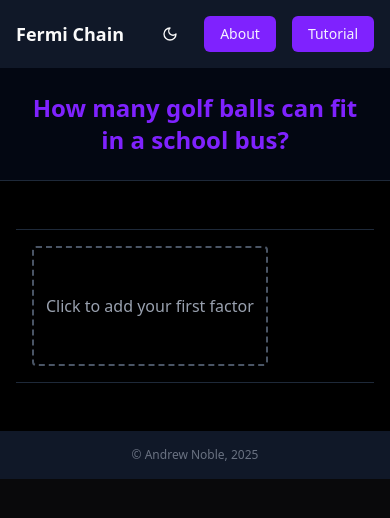
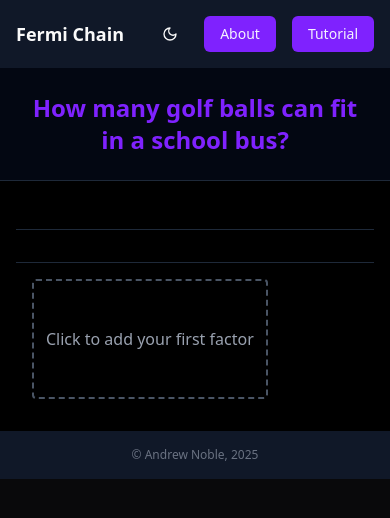
Before and after one commit to andrew-noble/fermi-chain, a React (Vite) app in the folder frontend/: page / in a window 390 px wide. Shown: the top 518 px of the page. Built offline with nearby package versions, Linux system fonts and the light colour scheme.

Commit message:
basic responsivity start

```diff
--- a/frontend/src/App.tsx
+++ b/frontend/src/App.tsx
@@ -2,8 +2,8 @@ import UnitSelectionArea from "@/components/unit-selection/UnitSelectionArea";
 import ResultsArea from "@/components/results/ResultsArea";
 import FermiChainArea from "@/components/fermi-chain/FermiChainArea";
 
-import MainLayout from "./components/layouts/MainLayout";
-import GameLayout from "./components/layouts/GameLayout";
+import RootLayout from "./components/layouts/RootLayout";
+import ResponsiveGameLayout from "./components/layouts/ResponsiveGameLayout";
 
 import useTheme from "@/hooks/useTheme";
 
@@ -14,10 +14,10 @@ import useChainReducer from "./hooks/game/useChainReducer";
 function App() {
   const chain = useChainReducer();
   const editor = useEditorReducer();
-  const { toggleTheme } = useTheme();
+  const toggleTheme = useTheme();
 
   return (
-    <MainLayout
+    <RootLayout
       topbar={<TopBar onToggleTheme={toggleTheme} />}
       hero={
         <p className="text-2xl md:text-3xl lg:text-4xl text-primary font-bold">
@@ -26,8 +26,8 @@ function App() {
       }
       footer={<p>© Andrew Noble, {new Date().getFullYear()}</p>}
     >
-      <GameLayout
-        top={
+      <ResponsiveGameLayout
+        unitSelection={
           <UnitSelectionArea
             show={chain.state.mode.type !== "INIT"}
             units={chain.state.question.usefulUnitList}
@@ -35,8 +35,8 @@ function App() {
             onAddDenominator={editor.actions.addUnitToDenominator}
           />
         }
-        middle={<FermiChainArea chain={chain} editor={editor} />}
-        bottom={
+        fermiChain={<FermiChainArea chain={chain} editor={editor} />}
+        results={
           <ResultsArea
             show={
               chain.state.mode.type !== "INIT" &&
@@ -47,7 +47,7 @@ function App() {
           />
         }
       />
-    </MainLayout>
+    </RootLayout>
   );
 }
 
--- /dev/null
+++ b/frontend/src/components/layouts/DesktopLayout.tsx
@@ -0,0 +1,24 @@
+interface GameLayoutProps {
+  top: React.ReactNode;
+  middle: React.ReactNode;
+  bottom: React.ReactNode;
+}
+
+export default function GameLayout({ top, middle, bottom }: GameLayoutProps) {
+  return (
+    <div className="flex flex-col min-h-0">
+      {/* Top Row */}
+      <div className="p-4 border-b border-gray-200 dark:border-gray-800">
+        {top}
+      </div>
+
+      {/* Middle Row */}
+      <div className="flex-1 p-4 overflow-auto border-b border-gray-200 dark:border-gray-800">
+        {middle}
+      </div>
+
+      {/* Bottom Row */}
+      <div className="p-4">{bottom}</div>
+    </div>
+  );
+}
--- a/frontend/src/components/layouts/GameLayout.tsx
+++ b/frontend/src/components/layouts/MobileLayout.tsx
@@ -1,11 +1,14 @@
-// components/layouts/ThreeRowGridLayout.tsx
-interface GameLayoutProps {
+interface MobileLayoutProps {
   top: React.ReactNode;
   middle: React.ReactNode;
   bottom: React.ReactNode;
 }
 
-export default function GameLayout({ top, middle, bottom }: GameLayoutProps) {
+export default function MobileLayout({
+  top,
+  middle,
+  bottom,
+}: MobileLayoutProps) {
   return (
     <div className="flex flex-col min-h-0">
       {/* Top Row */}
--- /dev/null
+++ b/frontend/src/components/layouts/ResponsiveGameLayout.tsx
@@ -0,0 +1,28 @@
+// components/layouts/ResponsiveGameLayout.tsx
+import { useIsMobile } from "@/hooks/useIsMobile";
+import DesktopLayout from "@/components/layouts/DesktopLayout";
+import MobileLayout from "@/components/layouts/MobileLayout";
+
+interface Props {
+  unitSelection: React.ReactNode;
+  fermiChain: React.ReactNode;
+  results: React.ReactNode;
+}
+
+export default function ResponsiveGameLayout(props: Props) {
+  const isMobile = useIsMobile();
+
+  return isMobile ? (
+    <MobileLayout
+      top={props.unitSelection}
+      middle={props.results}
+      bottom={props.fermiChain}
+    />
+  ) : (
+    <DesktopLayout
+      top={props.unitSelection}
+      middle={props.fermiChain}
+      bottom={props.results}
+    />
+  );
+}
--- a/frontend/src/components/results/ResultsArea.tsx
+++ b/frontend/src/components/results/ResultsArea.tsx
@@ -25,11 +25,6 @@ export default function ResultsArea({ show, chain, editor }: ResultsAreaProps) {
     chain.state.question.targetUnits
   );
 
-  console.log("iveUnits", liveUnits);
-  console.log("targetUnits", chain.state.question.targetUnits);
-
-  console.log(isCorrectUnits);
-
   const winStyling = (isCorrect: boolean) => {
     if (isCorrect) return "text-green-500";
     else return "text-yellow-500";
--- /dev/null
+++ b/frontend/src/hooks/useIsMobile.ts
@@ -0,0 +1,11 @@
+import { useEffect, useState } from "react";
+
+export function useIsMobile() {
+  const [isMobile, setIsMobile] = useState(window.innerWidth < 768);
+  useEffect(() => {
+    const handler = () => setIsMobile(window.innerWidth < 768);
+    window.addEventListener("resize", handler);
+    return () => window.removeEventListener("resize", handler);
+  }, []);
+  return isMobile;
+}
--- a/frontend/src/hooks/useTheme.tsx
+++ b/frontend/src/hooks/useTheme.ts
@@ -18,5 +18,5 @@ export default function useTheme() {
     localStorage.setItem("theme", isDark ? "light" : "dark");
   };
 
-  return { toggleTheme };
+  return toggleTheme;
 }
```
Also changed, not shown: frontend/src/components/layouts/RootLayout.tsx (renamed from frontend/src/components/layouts/MainLayout.tsx).
